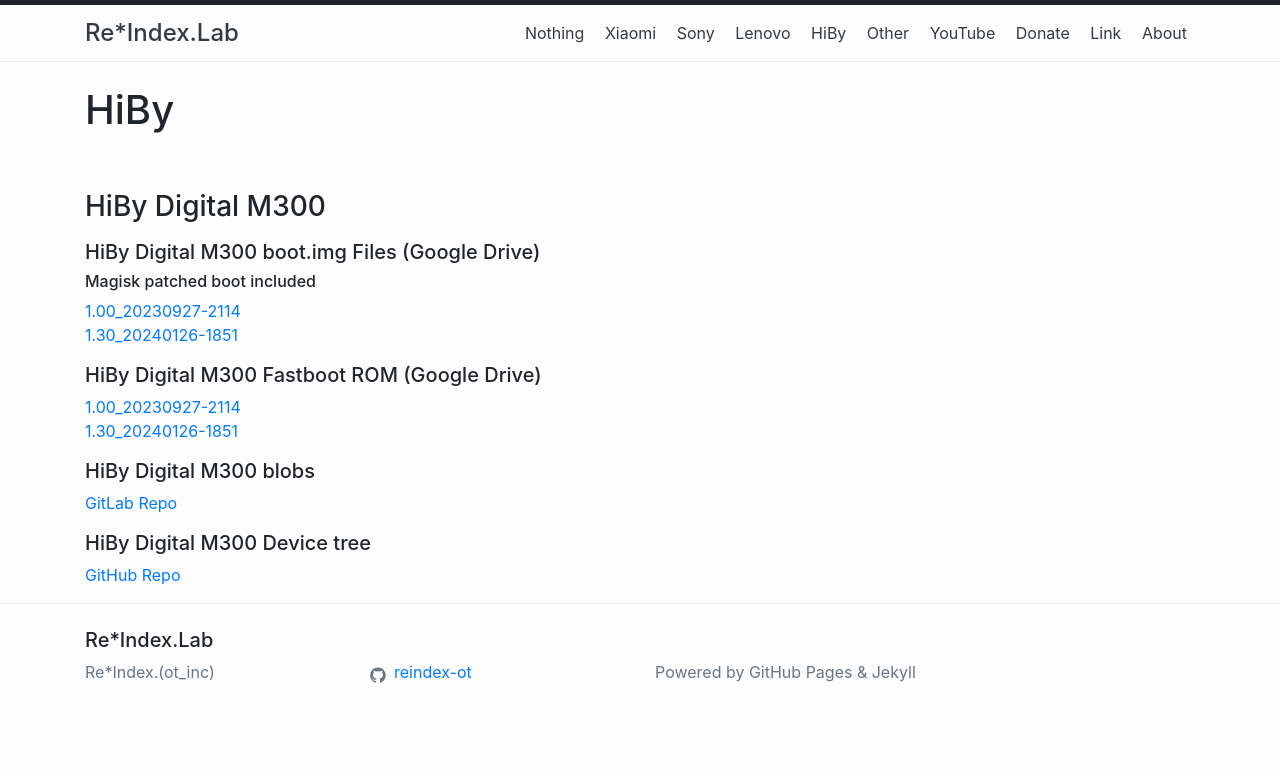
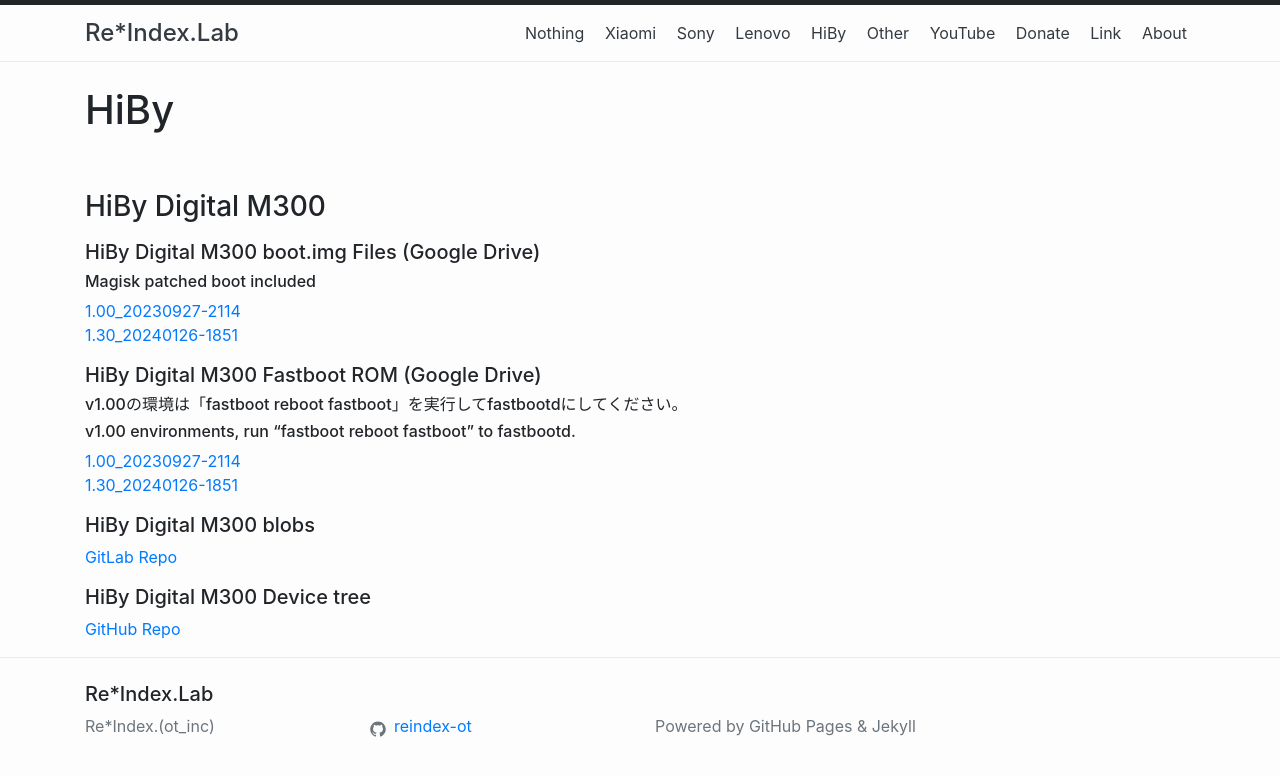
Before and after one commit to reindex-ot/reindex-ot.github.io, a Jekyll site: the page built from hiby.md, in a window 1280 px wide. Shown: the top 776 px of the page. Built offline with Jekyll 4.4.1, drawn with Linux system fonts in a browser that asks for light colours.

Commit message:
Update hiby.md
Signed-off-by: Re*Index. (ot_inc) <32851879+reindex-ot@users.noreply.github.com>

```diff
--- a/hiby.md
+++ b/hiby.md
@@ -10,6 +10,8 @@ permalink: /hiby/
 [1.00_20230927-2114](https://drive.google.com/file/d/1hMVh6t5YuFux8K-TjQ0ZNvq1IBNvKAXP/view?usp=sharing)<br>
 [1.30_20240126-1851](https://drive.google.com/file/d/1L0QurUo5cP5Z8luGYCnFNgXG9fcKCxJ3/view?usp=drivesdk)
 ##### HiBy Digital M300 Fastboot ROM (Google Drive)
+###### v1.00の環境は「fastboot reboot fastboot」を実行してfastbootdにしてください。
+###### v1.00 environments, run "fastboot reboot fastboot" to fastbootd.
 [1.00_20230927-2114](https://drive.google.com/file/d/1JyBGtZ43eXML6hjkE_HOG531EVPuNjtM/view?usp=sharing)<br>
 [1.30_20240126-1851](https://drive.google.com/file/d/1zxw3cP-y6Ixx1o4PL_DA4rm3XwCWbgEU/view?usp=drive_link)
 ##### HiBy Digital M300 blobs
```
